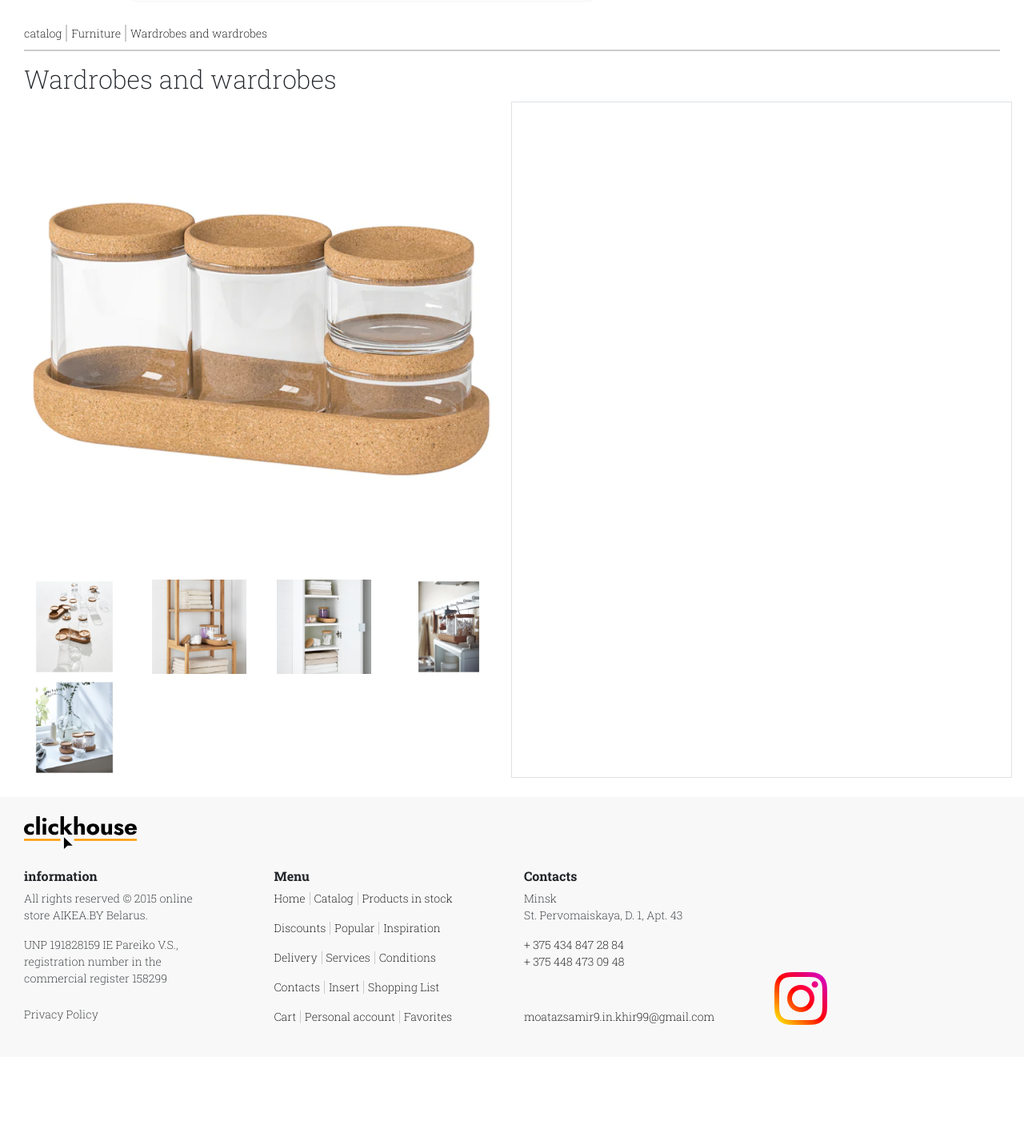
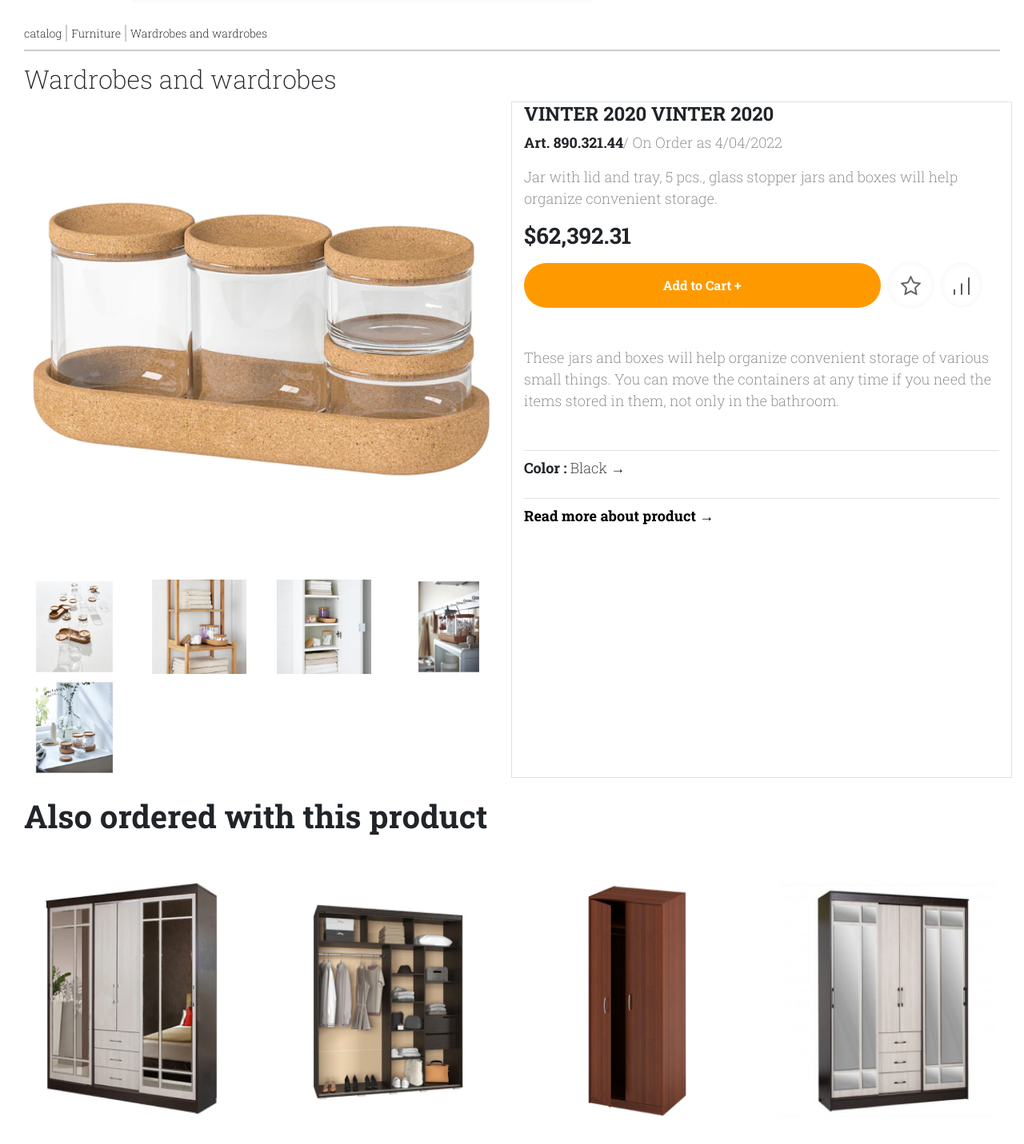
Before and after one commit to moataz9/nuxt-ecommerce-app, a Nuxt app: page /catalog/1/1/1 in a window 1280 px wide. Shown: the part 180-1611 px from the top of the page at 80% size. Before the commit the page ends 1502 px from the top, so only its background shows below. Built offline with nearby package versions, Linux system fonts and the light colour scheme.

Commit message:
design: single item page

```diff
--- a/pages/catalog/_catalogId/_categoryId/_itemId.vue
+++ b/pages/catalog/_catalogId/_categoryId/_itemId.vue
@@ -42,7 +42,56 @@
               </b-col>
             </b-row>
           </b-col>
-          <b-col class="border"> </b-col>
+          <b-col class="border">
+            <h4 class="font-weight-bold">{{ itemName }}</h4>
+            <p>
+              <span class="font-weight-bold">Art. {{ itemArt }}</span>
+              <span class="app-secondary-color">/ On Order as {{ lastOrderDate }}</span>
+            </p>
+            <p class="app-secondary-color">{{ description }}</p>
+            <h4 class="h3 font-weight-bold">{{ price }}</h4>
+            <b-btn-group class="d-block mt-3">
+              <b-button
+                variant="warning"
+                class="custom-btn rounded-pill text-white font-weight-bold el-bg-color border-0 w-75 d-inline-block py-3"
+                >Add to Cart +</b-button
+              >
+              <b-button
+                variant="warning"
+                class="custom-btn rounded-circle bg-transparent app-shadow p-3 border-0 d-inline-block ml-2"
+                ><b-img src="/icons/star.svg"></b-img
+              ></b-button>
+              <b-button
+                variant="warning"
+                class="custom-btn rounded-circle bg-transparent app-shadow p-3 border-0 d-inline-block ml-2"
+                ><b-img src="/icons/highRate.svg"></b-img
+              ></b-button>
+            </b-btn-group>
+            <p class="my-5 app-secondary-color">{{ fullDescription }}</p>
+            <p class="border-top py-2">
+              <span class="font-weight-bold">Color :</span> {{ itemColor }} &rightarrow;
+            </p>
+            <p class="border-top py-2 font-weight-bold">
+              <a href="#"> Read more about product &rightarrow; </a>
+            </p>
+          </b-col>
+        </b-row>
+        <b-row class="my-4">
+          <b-col>
+            <h2 class="h1 font-weight-bold">Also ordered with this product</h2>
+          </b-col>
+        </b-row>
+        <b-row cols-xl="4">
+          <b-col v-for="(item, index) in popularItems()" :key="index">
+            <AppItem
+              :imagePath="item.image"
+              :itemName="item.name"
+              :description="item.description"
+              :price="item.price.priceValue"
+              :discount="item.discount"
+              :currency="item.currency"
+            />
+          </b-col>
         </b-row>
       </b-container>
     </div>
@@ -50,7 +99,40 @@
 </template>
 
 <script>
-export default {}
+import items from '@/data/items.json'
+
+export default {
+  data() {
+    return {
+      items,
+      itemName: 'VINTER 2020 VINTER 2020',
+      itemArt: '890.321.44',
+      lastOrderDate: '4/04/2022',
+      description:
+        'Jar with lid and tray, 5 pcs., glass stopper jars and boxes will help organize convenient storage.',
+      fullDescription:
+        'These jars and boxes will help organize convenient storage of various small things. You can move the containers at any time if you need the items stored in them, not only in the bathroom.',
+      price: '$62,392.31',
+      itemColor: 'Black',
+    }
+  },
+  methods: {
+    popularItems() {
+      return this.items.filter(item => {
+        return item.popular === true
+      })
+    },
+  },
+}
 </script>
 
-<style></style>
+<style scoped lang="scss">
+$app-color: #ff9900 !default;
+.custom-btn {
+  &:hover,
+  &:active,
+  &:focus {
+    background: $app-color;
+  }
+}
+</style>
```
